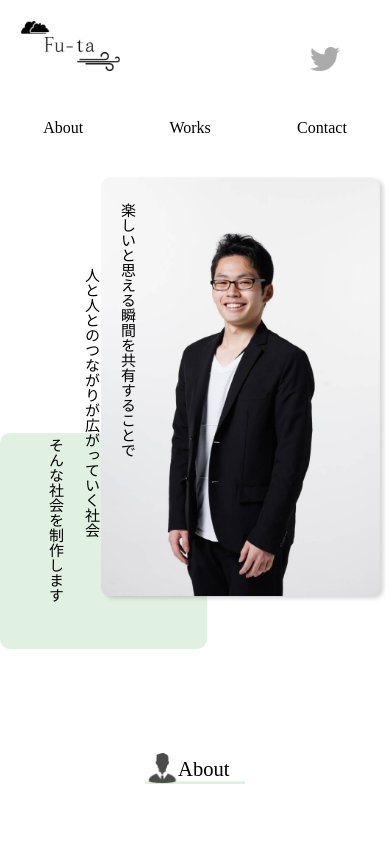
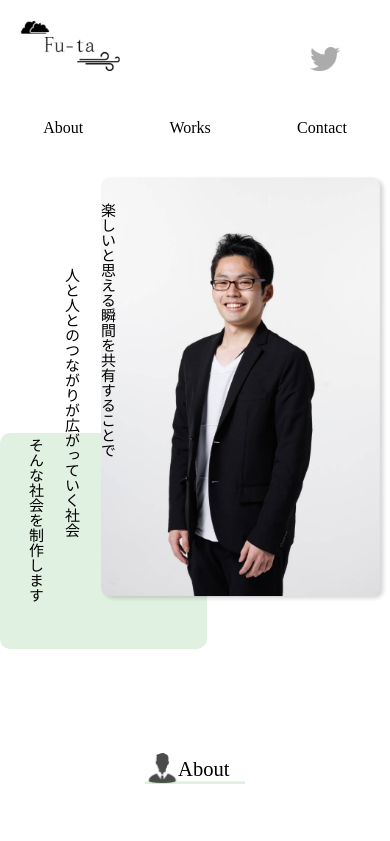
Before and after one commit to Fu-taKagawa/myportfolio, a React (Create React App) app in the folder myport/: page / in a window 390 px wide. Shown: the top 841 px of the page. Built offline with nearby package versions, Linux system fonts and the light colour scheme.

Commit message:
modify TopPage-catchfrase position

```diff
--- a/myport/src/css/Top.css
+++ b/myport/src/css/Top.css
@@ -79,7 +79,7 @@
         height: 400px;
         position: absolute;
         top: 50px;
-        left: 30px;
+        left: 10px;
         font-size: 15px;
         font-weight: 100;
         font-family: 游ゴシック;
```
